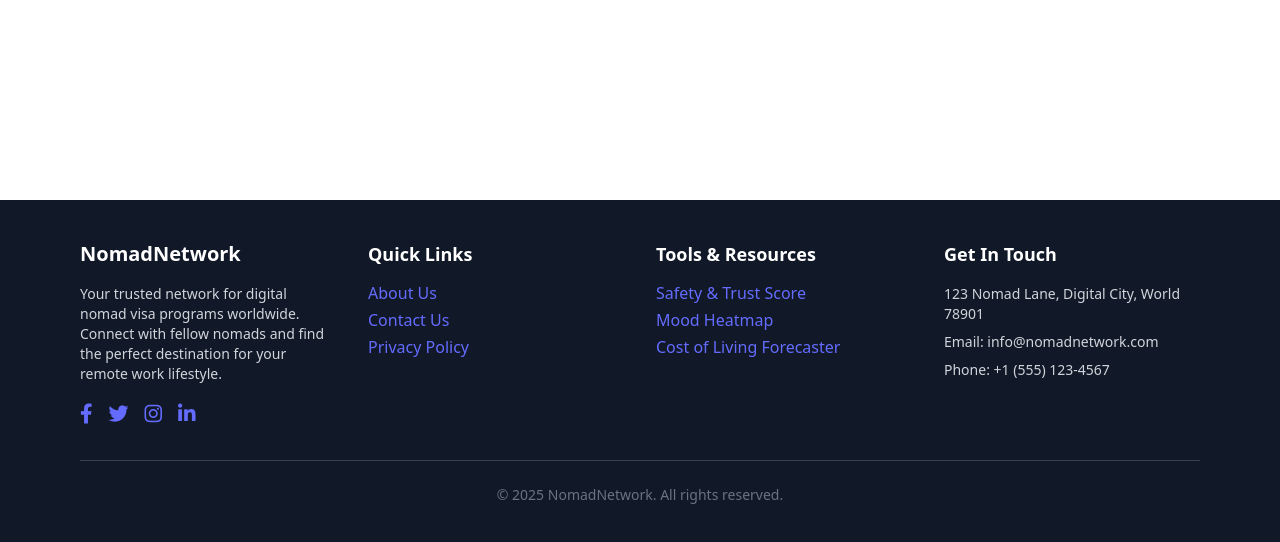
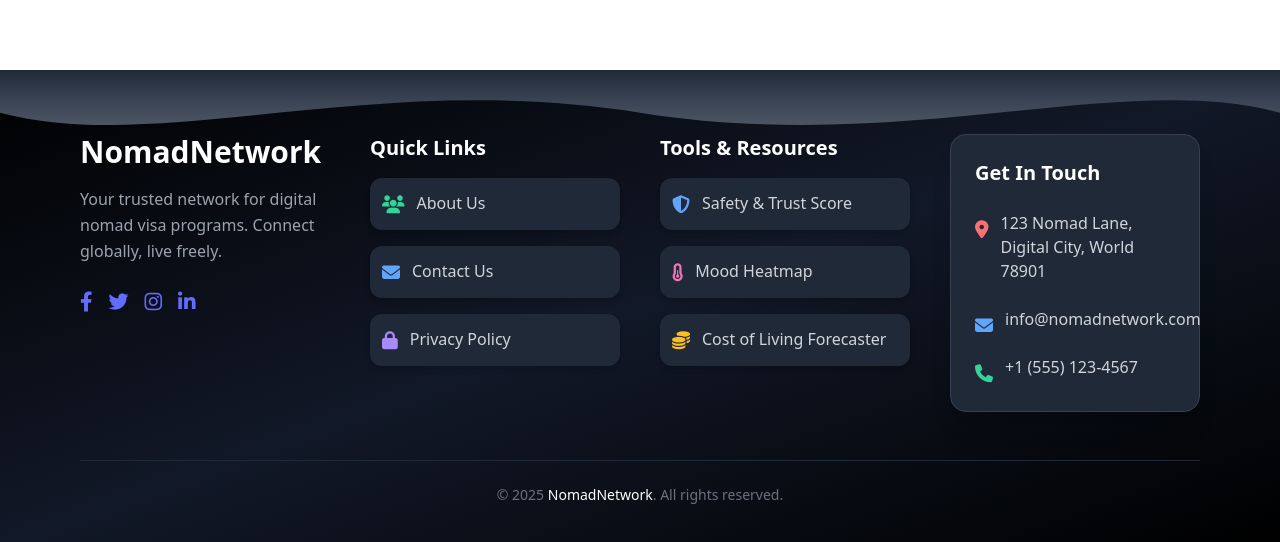
Before and after one commit to hmhlabzio/Nomad, a React (Vite) app: page /city/1 in a window 1280 px wide. Shown: the part 255-797 px from the top of the page. Built offline with nearby package versions, Linux system fonts and the light colour scheme; no server answers.

Commit message:
updated Footer

```diff
--- a/src/components/Footer.jsx
+++ b/src/components/Footer.jsx
@@ -6,62 +6,139 @@ function Footer({
   onSafetyScoreClick,
   onMoodHeatmapClick,
   onCostCalculatorClick,
-  onExploreWorldClick
+  onExploreWorldClick,
 }) {
   const currentYear = new Date().getFullYear();
 
   return (
-    <footer className="bg-gray-900 text-gray-300 py-10 px-4 md:px-10 lg:px-20 mt-8">
-      <div className="max-w-[1440px] mx-auto grid grid-cols-1 md:grid-cols-2 lg:grid-cols-4 gap-8">
+    <footer className="relative bg-gradient-to-br from-black via-gray-900 to-black text-white pt-16 pb-10 px-6 md:px-12 lg:px-20 mt-8">
+      {/* Torn Paper SVG Top Edge */}
+      <div className="absolute top-0 left-0 w-full overflow-hidden z-0">
+        <svg
+          viewBox="0 0 1200 100"
+          preserveAspectRatio="none"
+          className="w-full h-[100px]"
+        >
+          <defs>
+            <linearGradient id="grayGradient" x1="0%" y1="0%" x2="0%" y2="100%">
+              <stop offset="0%" stopColor="#1f2937" />
+              <stop offset="50%" stopColor="#374151" />
+              <stop offset="100%" stopColor="#4b5563" />
+            </linearGradient>
+          </defs>
+          <path
+            d="M0,40 C150,80 350,0 600,40 C850,80 1050,0 1200,40 L1200,0 L0,0 Z"
+            fill="url(#grayGradient)"
+          />
+        </svg>
+      </div>
+
+      {/* Main Content */}
+      <div className="relative z-10 max-w-[1440px] mx-auto grid grid-cols-1 md:grid-cols-2 lg:grid-cols-4 gap-10 text-sm sm:text-base">
 
         {/* About Section */}
         <div>
-          <h3 className="text-xl font-bold text-white mb-4">NomadNetwork</h3>
-          <p className="text-sm">
-            Your trusted network for digital nomad visa programs worldwide.
-            Connect with fellow nomads and find the perfect destination for your remote work lifestyle.
+          <h3 className="text-3xl font-bold mb-4 text-white">NomadNetwork</h3>
+          <p className="text-gray-400 leading-relaxed">
+            Your trusted network for digital nomad visa programs. Connect globally, live freely.
           </p>
-          <div className="flex space-x-4 mt-4 text-white text-xl">
-            <a href="#" className="hover:text-blue-500 transition duration-300"><i className="fab fa-facebook-f"></i></a>
-            <a href="#" className="hover:text-sky-400 transition duration-300"><i className="fab fa-twitter"></i></a>
-            <a href="#" className="hover:text-pink-500 transition duration-300"><i className="fab fa-instagram"></i></a>
-            <a href="#" className="hover:text-blue-700 transition duration-300"><i className="fab fa-linkedin-in"></i></a>
+          <div className="flex space-x-4 mt-6 text-xl">
+            <a href="#" className="hover:text-blue-500"><i className="fab fa-facebook-f"></i></a>
+            <a href="#" className="hover:text-sky-400"><i className="fab fa-twitter"></i></a>
+            <a href="#" className="hover:text-pink-500"><i className="fab fa-instagram"></i></a>
+            <a href="#" className="hover:text-blue-700"><i className="fab fa-linkedin-in"></i></a>
           </div>
         </div>
 
         {/* Quick Links */}
         <div>
-          <h3 className="text-lg font-semibold text-white mb-4">Quick Links</h3>
-          <ul className="space-y-2">
-            {/* <li><Link to="/" className="hover:text-white transition duration-300">Home</Link></li> */}
-            <li><Link to="/about-us" className="hover:text-white transition duration-300">About Us</Link></li>
-            <li><a onClick={onContactClick} className="cursor-pointer hover:text-white transition duration-300">Contact Us</a></li>
-            <li><Link to="/privacy-policy" className="hover:text-white transition duration-300">Privacy Policy</Link></li>
+          <h4 className="text-xl font-semibold mb-4 text-white">Quick Links</h4>
+          <ul className="space-y-4">
+            <li>
+              <Link
+                to="/about-us"
+                className="flex items-center space-x-3 bg-gray-800 hover:bg-gray-700 transition-colors duration-300 p-3 rounded-xl shadow-md hover:shadow-lg group"
+              >
+                <i className="fas fa-users text-green-400 group-hover:text-green-200 text-lg"></i>
+                <span className="text-gray-300 group-hover:text-white font-medium">About Us</span>
+              </Link>
+            </li>
+            <li>
+              <div
+                onClick={onContactClick}
+                className="flex items-center space-x-3 bg-gray-800 hover:bg-gray-700 transition-colors duration-300 p-3 rounded-xl shadow-md hover:shadow-lg cursor-pointer group"
+              >
+                <i className="fas fa-envelope text-blue-400 group-hover:text-blue-200 text-lg"></i>
+                <span className="text-gray-300 group-hover:text-white font-medium">Contact Us</span>
+              </div>
+            </li>
+            <li>
+              <Link
+                to="/privacy-policy"
+                className="flex items-center space-x-3 bg-gray-800 hover:bg-gray-700 transition-colors duration-300 p-3 rounded-xl shadow-md hover:shadow-lg group"
+              >
+                <i className="fas fa-lock text-purple-400 group-hover:text-purple-200 text-lg"></i>
+                <span className="text-gray-300 group-hover:text-white font-medium">Privacy Policy</span>
+              </Link>
+            </li>
           </ul>
         </div>
 
         {/* Tools & Resources */}
         <div>
-          <h3 className="text-lg font-semibold text-white mb-4">Tools & Resources</h3>
-          <ul className="space-y-2">
-            <li><a onClick={onSafetyScoreClick} className="cursor-pointer hover:text-white transition duration-300">Safety & Trust Score</a></li>
-            <li><a onClick={onMoodHeatmapClick} className="cursor-pointer hover:text-white transition duration-300">Mood Heatmap</a></li>
-            <li><a onClick={onCostCalculatorClick} className="cursor-pointer hover:text-white transition duration-300">Cost of Living Forecaster</a></li>
-            {/* <li><a onClick={onExploreWorldClick} className="cursor-pointer hover:text-white transition duration-300">Explore World</a></li> */}
+          <h4 className="text-xl font-semibold mb-4 text-white">Tools & Resources</h4>
+          <ul className="space-y-4">
+            <li>
+              <div
+                onClick={onSafetyScoreClick}
+                className="flex items-center space-x-3 bg-gray-800 hover:bg-gray-700 transition-colors duration-300 p-3 rounded-xl cursor-pointer shadow-md hover:shadow-lg group"
+              >
+                <i className="fas fa-shield-alt text-blue-400 group-hover:text-blue-200 text-lg"></i>
+                <span className="text-gray-300 group-hover:text-white font-medium">Safety & Trust Score</span>
+              </div>
+            </li>
+            <li>
+              <div
+                onClick={onMoodHeatmapClick}
+                className="flex items-center space-x-3 bg-gray-800 hover:bg-gray-700 transition-colors duration-300 p-3 rounded-xl cursor-pointer shadow-md hover:shadow-lg group"
+              >
+                <i className="fas fa-thermometer-half text-pink-400 group-hover:text-pink-200 text-lg"></i>
+                <span className="text-gray-300 group-hover:text-white font-medium">Mood Heatmap</span>
+              </div>
+            </li>
+            <li>
+              <div
+                onClick={onCostCalculatorClick}
+                className="flex items-center space-x-3 bg-gray-800 hover:bg-gray-700 transition-colors duration-300 p-3 rounded-xl cursor-pointer shadow-md hover:shadow-lg group"
+              >
+                <i className="fas fa-coins text-yellow-400 group-hover:text-yellow-200 text-lg"></i>
+                <span className="text-gray-300 group-hover:text-white font-medium">Cost of Living Forecaster</span>
+              </div>
+            </li>
           </ul>
         </div>
 
         {/* Contact Info */}
-        <div>
-          <h3 className="text-lg font-semibold text-white mb-4">Get In Touch</h3>
-          <p className="text-sm">123 Nomad Lane, Digital City, World 78901</p>
-          <p className="text-sm mt-2">Email: info@nomadnetwork.com</p>
-          <p className="text-sm mt-2">Phone: +1 (555) 123-4567</p>
+        <div className="bg-gray-800 rounded-2xl p-6 shadow-xl border border-gray-700">
+          <h4 className="text-xl font-semibold mb-6 text-white">Get In Touch</h4>
+          <div className="flex items-start space-x-3 mb-4">
+            <i className="fas fa-map-marker-alt text-red-400 mt-1 text-lg"></i>
+            <p className="text-gray-300">123 Nomad Lane, Digital City, World 78901</p>
+          </div>
+          <div className="flex items-start space-x-3 mb-4">
+            <i className="fas fa-envelope text-blue-400 mt-1 text-lg"></i>
+            <p className="text-gray-300">info@nomadnetwork.com</p>
+          </div>
+          <div className="flex items-start space-x-3">
+            <i className="fas fa-phone text-green-400 mt-1 text-lg"></i>
+            <p className="text-gray-300">+1 (555) 123-4567</p>
+          </div>
         </div>
       </div>
 
-      <div className="border-t border-gray-700 mt-8 pt-6 text-center text-sm text-gray-500">
-        &copy; {currentYear} NomadNetwork. All rights reserved.
+      {/* Bottom Footer */}
+      <div className="relative z-10 border-t border-gray-800 mt-12 pt-6 text-center text-gray-500 text-sm">
+        &copy; {currentYear} <span className="text-white">NomadNetwork</span>. All rights reserved.
       </div>
     </footer>
   );
```
